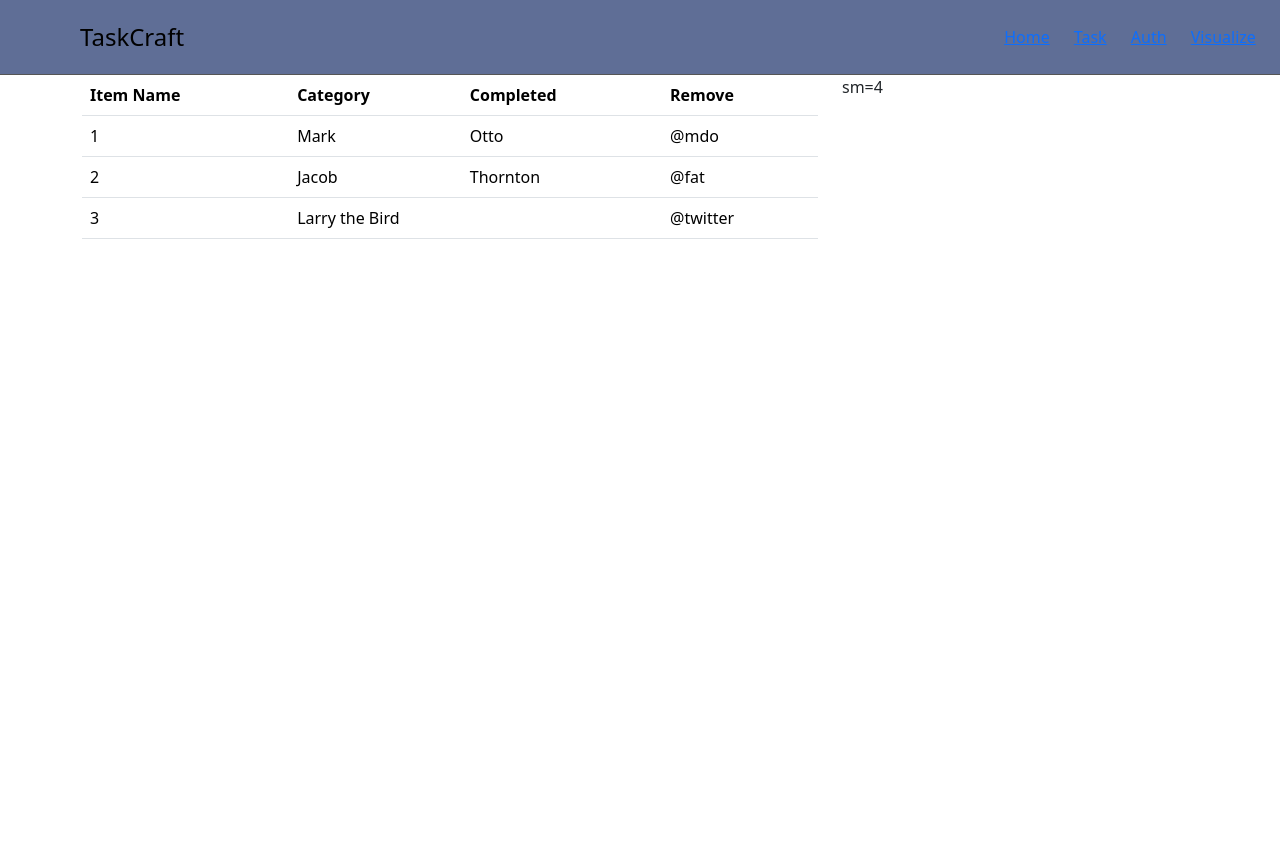
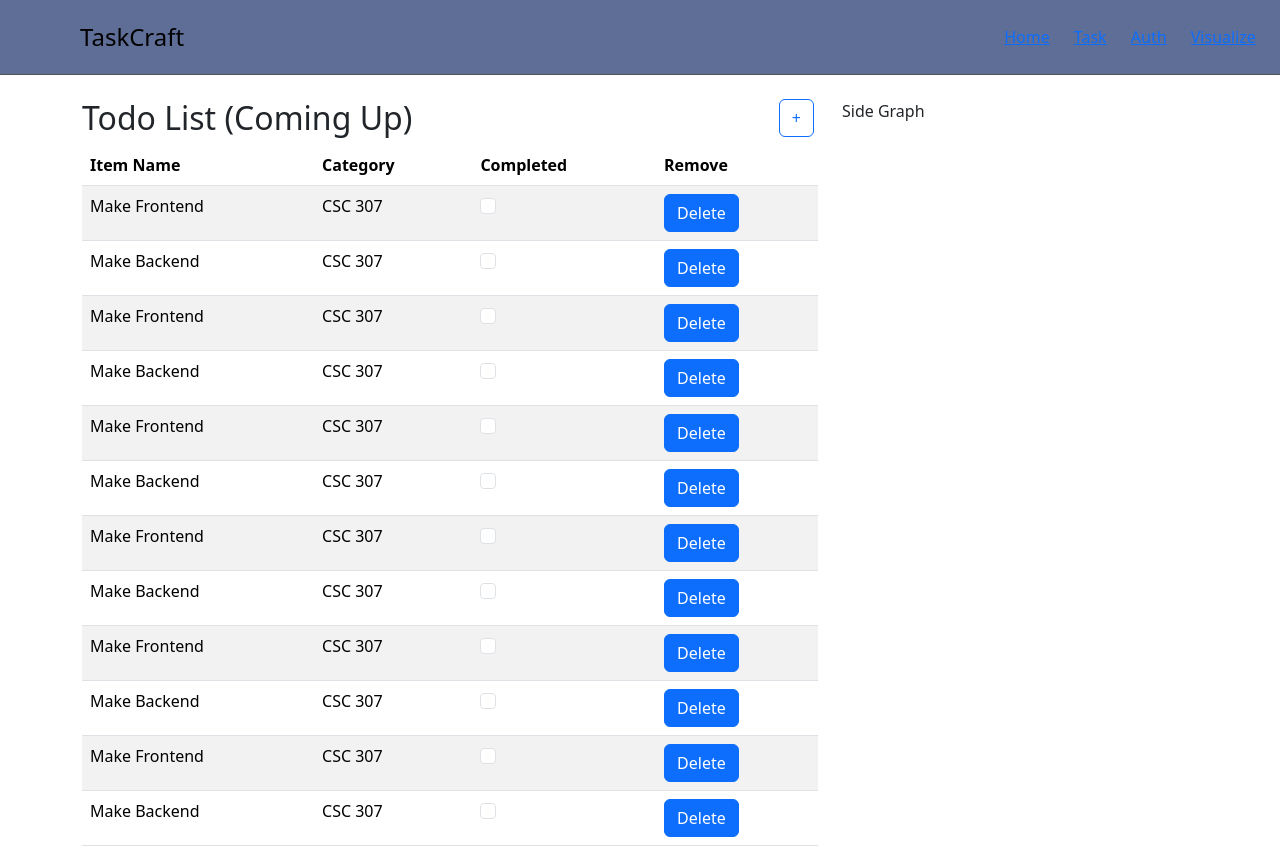
Before and after one commit to Tylermhh/404-day-visualizer-app, a React (Create React App) app in the folder packages/react-frontend/: page /home in a window 1280 px wide. Before the commit the page ends 800 px from the top, so only its background shows below. Built offline with nearby package versions, Linux system fonts and the light colour scheme.

Commit message:
Adding a dynamic table

```diff
--- a/packages/react-frontend/src/components/HomePage.tsx
+++ b/packages/react-frontend/src/components/HomePage.tsx
@@ -2,26 +2,71 @@ import React, { useState, useEffect } from 'react';
 import { Link } from 'react-router-dom';
 import Nav from "./Nav/Nav";
 import Table from "./Table/HomeTable"
+import Task from "./../types/types";
+import { Container, Col, Row, Stack } from 'react-bootstrap';
 
-import Task from "./../types/types";
-
-import Container from 'react-bootstrap/Container';
-import Row from 'react-bootstrap/Row';
-import Col from 'react-bootstrap/Col';
-
-let tempTasks: Task[];
-// const tempTasks = [
-//   {
-//     name: "Make Frontend",
-//     category: "CSC 307",
-//     completed: false
-//   },
-//   {
-//     name: "Make Backend",
-//     category: "CSC 307",
-//     completed: true
-//   }
-// ];
+let tempTasks: Task[] = [
+  {
+    item_name: "Make Frontend",
+    category: "CSC 307",
+    completed: false
+  },
+  {
+    item_name: "Make Backend",
+    category: "CSC 307",
+    completed: true
+  },
+  {
+    item_name: "Make Frontend",
+    category: "CSC 307",
+    completed: false
+  },
+  {
+    item_name: "Make Backend",
+    category: "CSC 307",
+    completed: true
+  },
+  {
+    item_name: "Make Frontend",
+    category: "CSC 307",
+    completed: false
+  },
+  {
+    item_name: "Make Backend",
+    category: "CSC 307",
+    completed: true
+  },
+  {
+    item_name: "Make Frontend",
+    category: "CSC 307",
+    completed: false
+  },
+  {
+    item_name: "Make Backend",
+    category: "CSC 307",
+    completed: true
+  },
+  {
+    item_name: "Make Frontend",
+    category: "CSC 307",
+    completed: false
+  },
+  {
+    item_name: "Make Backend",
+    category: "CSC 307",
+    completed: true
+  },
+  {
+    item_name: "Make Frontend",
+    category: "CSC 307",
+    completed: false
+  },
+  {
+    item_name: "Make Backend",
+    category: "CSC 307",
+    completed: true
+  }
+];
 
 const HomePage: React.FC<{}> = () => {
 
@@ -30,23 +75,21 @@ const HomePage: React.FC<{}> = () => {
   return (
     <div>
       <Nav />
-      {/* <div className = "container">
-        <div className = "flex-row">
-          <div className = "flex-small">
-            <Table />
-          </div>
-        </div>
-      </div> */}
+      <Stack gap = {4}>
+        <Container />
         <Container>
           <Row>
             <Col sm={8}>
-            <Table />
+              <Table
+                taskData = {tempTasks}
+              />
             </Col>
             <Col sm={4}>
-            sm=4
+              Side Graph
             </Col>
           </Row>
         </Container>
+      </Stack>
     </div>
   )
 }
--- a/packages/react-frontend/src/components/Table/HomeTable.tsx
+++ b/packages/react-frontend/src/components/Table/HomeTable.tsx
@@ -1,16 +1,27 @@
 import React from 'react';
 import styles from "./Table.module.css";
-import { Table } from 'react-bootstrap';
+import { Button, Col, Form, Row, Table} from 'react-bootstrap';
 import Task from "./../../types/types";
 
 const TableTitle: React.FC<{}> = () => {
   return (
     <div>
-      <thead>
-        <h1>
-          Todo
-          </h1>
-        </thead>
+      {/* <h2>
+        Todo List (Coming Up)
+      </h2>
+      <hr /> */}
+      <Row>
+        <Col sm={11}>
+          <h2>
+            Todo List (Coming Up)
+          </h2>
+        </Col>
+        <Col sm={1}>
+          <Button variant="outline-primary">
+            +
+          </Button>
+        </Col>
+      </Row>
     </div>
   )
 }
@@ -30,43 +41,54 @@ const TableHeader: React.FC<{}> = () => {
   )
 }
 
-const TableBody: React.FC<{props: any}> = ({props}) => {
-  const handleToggle = (index : any) => {
-    props.toggleTask(index);
-  };
-
-  const rows = props.taskData.map((row: any, index: any) => {
+const TableBody: React.FC<{taskData : Task[]}> = ({taskData}) => {
+  const rows = taskData.map((row: any, index: any) => {
       return (
-          <tr key = {index}>
-              <td>{row.name}</td>
+        <tr>
+          <td>{row.item_name}</td>
           <td>{row.category}</td>
           <td>
-                <input type="checkbox" id="completed" />
+            <Form>
+              <Form.Check
+                type={'checkbox'}
+                id={'compelted'}
+              />
+            </Form>
           </td>
           <td>
-                <button onClick={() => props.removeTask(index)}>
+          <Button>
             Delete
-                  </button>
+          </Button>
           </td>
         </tr>
       );
   });
 
   return (
+    <Table striped>
+      <thead>
+          <tr>
+            <th>Item Name</th>
+            <th>Category</th>
+            <th>Completed</th>
+            <th>Remove</th>
+          </tr>
+        </thead>
       <tbody>
         {rows}
       </tbody>
+    </Table>
   );
 }
 
-const HomeTable: React.FC<{}> = () => {
+const HomeTable: React.FC<{taskData : Task[]}> = (input) => {
   return (
-    // <table className = {styles.table}>
-    //   <TableTitle />
-    //   <TableHeader />
-    // </table>
     <div>
-      <Table >
+      <TableTitle />
+      <TableBody
+        taskData = {input.taskData}
+      />
+      {/* <Table striped>
         <thead>
           <tr>
             <th>Item Name</th>
@@ -82,19 +104,8 @@ const HomeTable: React.FC<{}> = () => {
             <td>Otto</td>
             <td>@mdo</td>
           </tr>
-        <tr>
-          <td>2</td>
-          <td>Jacob</td>
-          <td>Thornton</td>
-          <td>@fat</td>
-        </tr>
-        <tr>
-          <td>3</td>
-          <td colSpan={2}>Larry the Bird</td>
-          <td>@twitter</td>
-        </tr>
         </tbody>
-      </Table>
+      </Table> */}
     </div>
   )
 }
--- a/packages/react-frontend/src/components/Table/Table.module.css
+++ b/packages/react-frontend/src/components/Table/Table.module.css
@@ -18,3 +18,9 @@
     justify-content: space-evenly;
     border-bottom: 2px solid #dedede;
 }
+
+.horizontal-line {
+    background: "#47B5FF";
+    height: "2px";
+    border: "none";
+}
--- a/packages/react-frontend/src/types/types.tsx
+++ b/packages/react-frontend/src/types/types.tsx
@@ -1,4 +1,4 @@
-type Task = {
+interface Task {
     item_name: string;
     category: string;
     completed: boolean;
```
Lines whose indentation alone changed are shown as unchanged.
